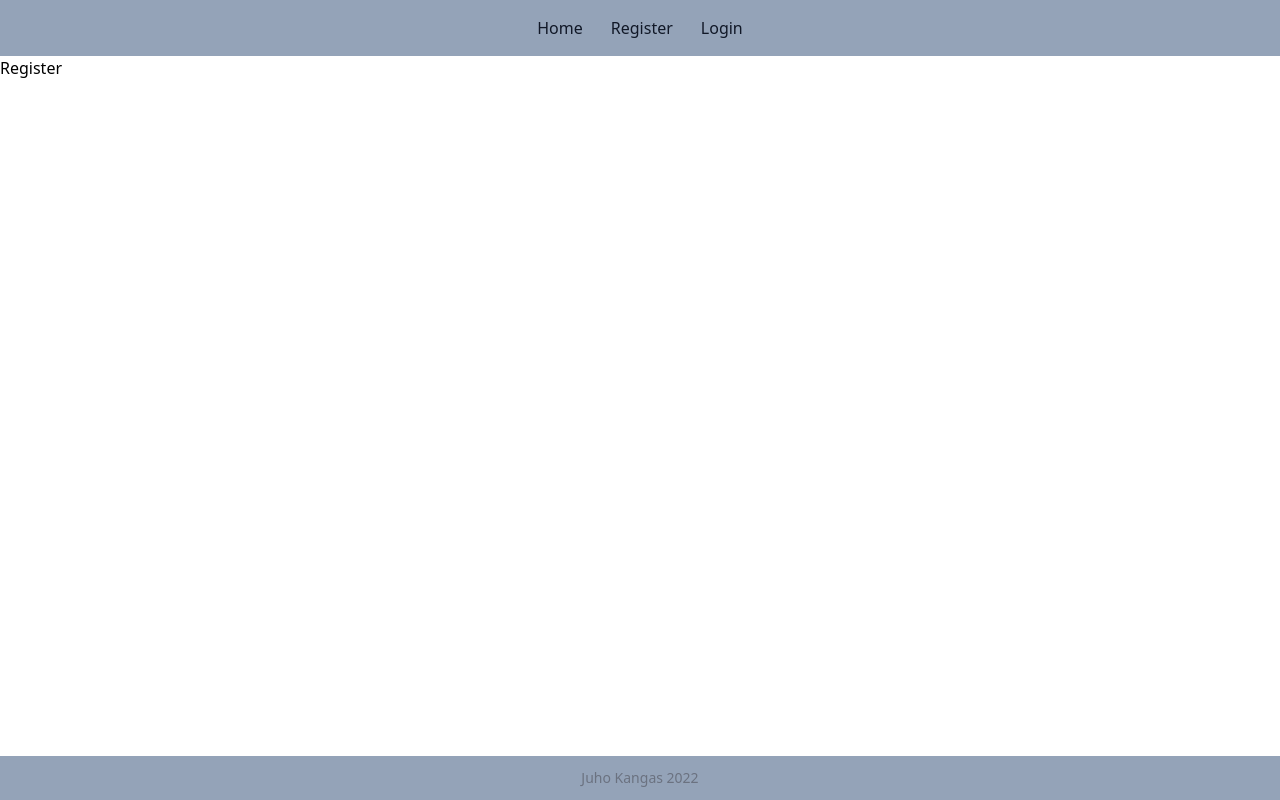
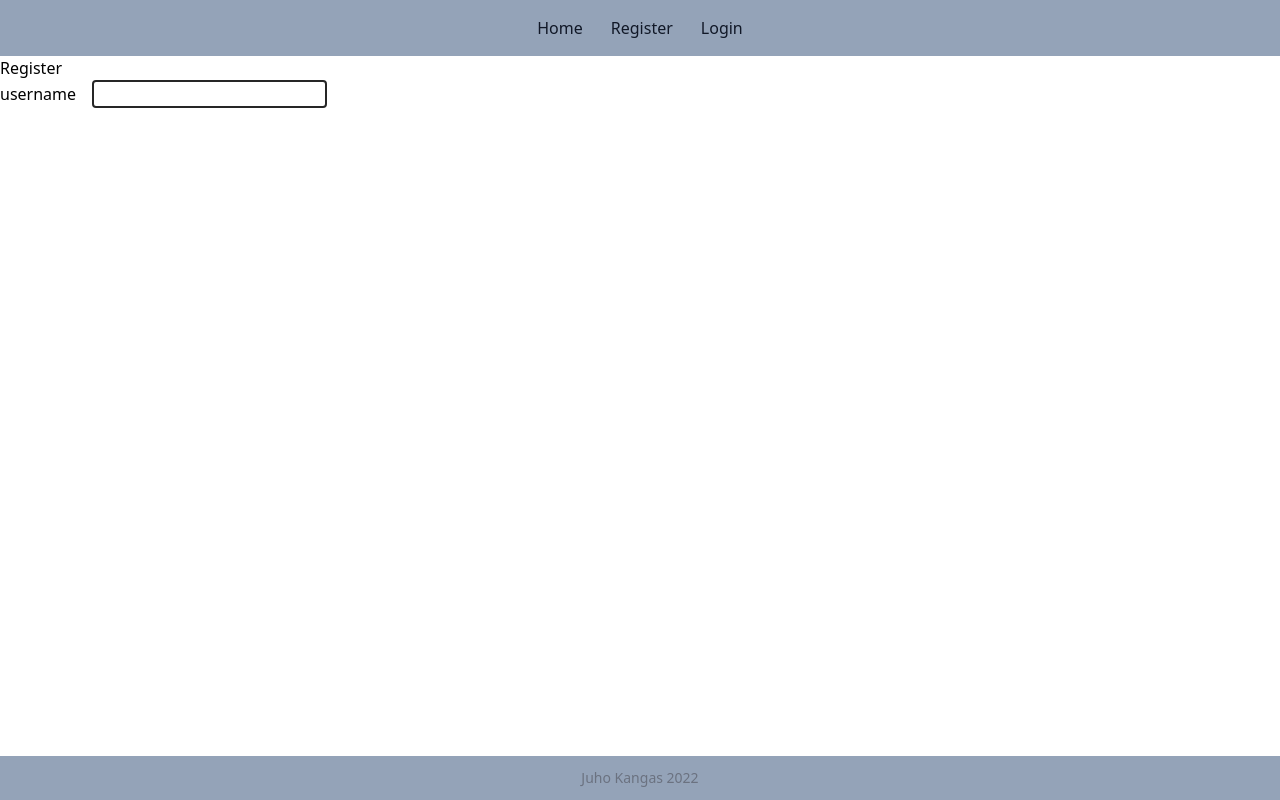
Before and after one commit to JuhoKangas/matcha, a React (Create React App) app in the folder client/: page /register in a window 1280 px wide. Built offline with nearby package versions, Linux system fonts and the light colour scheme.

Commit message:
create hook for input field

```diff
--- /dev/null
+++ b/client/src/hooks/index.js
@@ -0,0 +1,15 @@
+import { useState } from 'react'
+
+export const useField = (type) => {
+  const [value, setValue] = useState('')
+
+  const onChange = (event) => {
+    setValue(event.target.value)
+  }
+
+  return {
+    type,
+    value,
+    onChange,
+  }
+}
--- a/client/src/routes/Register.js
+++ b/client/src/routes/Register.js
@@ -1,7 +1,18 @@
+import { useField } from '../hooks'
+
 const Register = (props) => {
+  const username = useField('text')
+
   return (
     <div>
       <h1>Register</h1>
+      <div>
+        username
+        <input
+          className="border-2 rounded border-neutral-800 ml-4 outline-none focus:border-slate-500"
+          {...username}
+        />
+      </div>
     </div>
   )
 }
```
